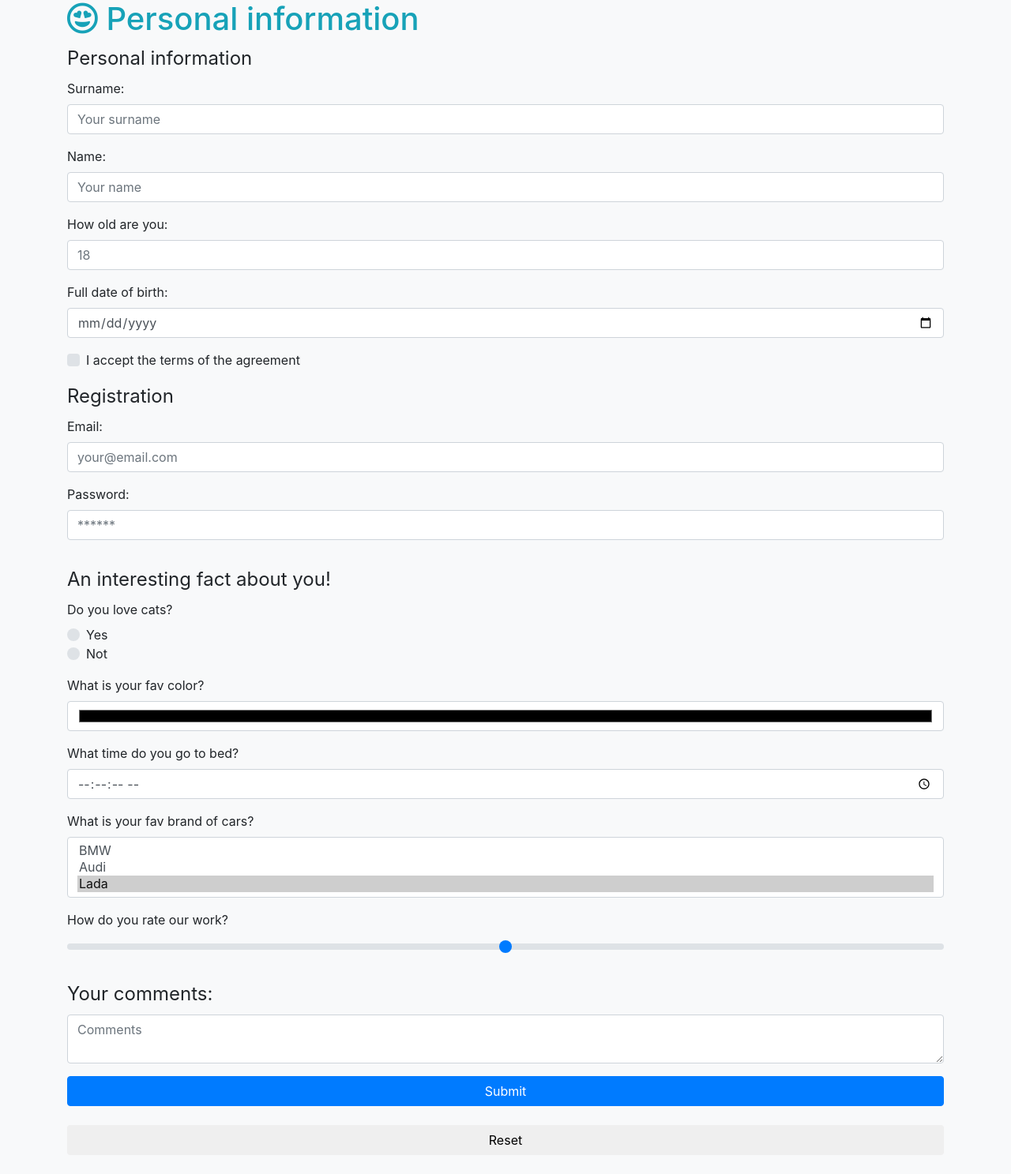
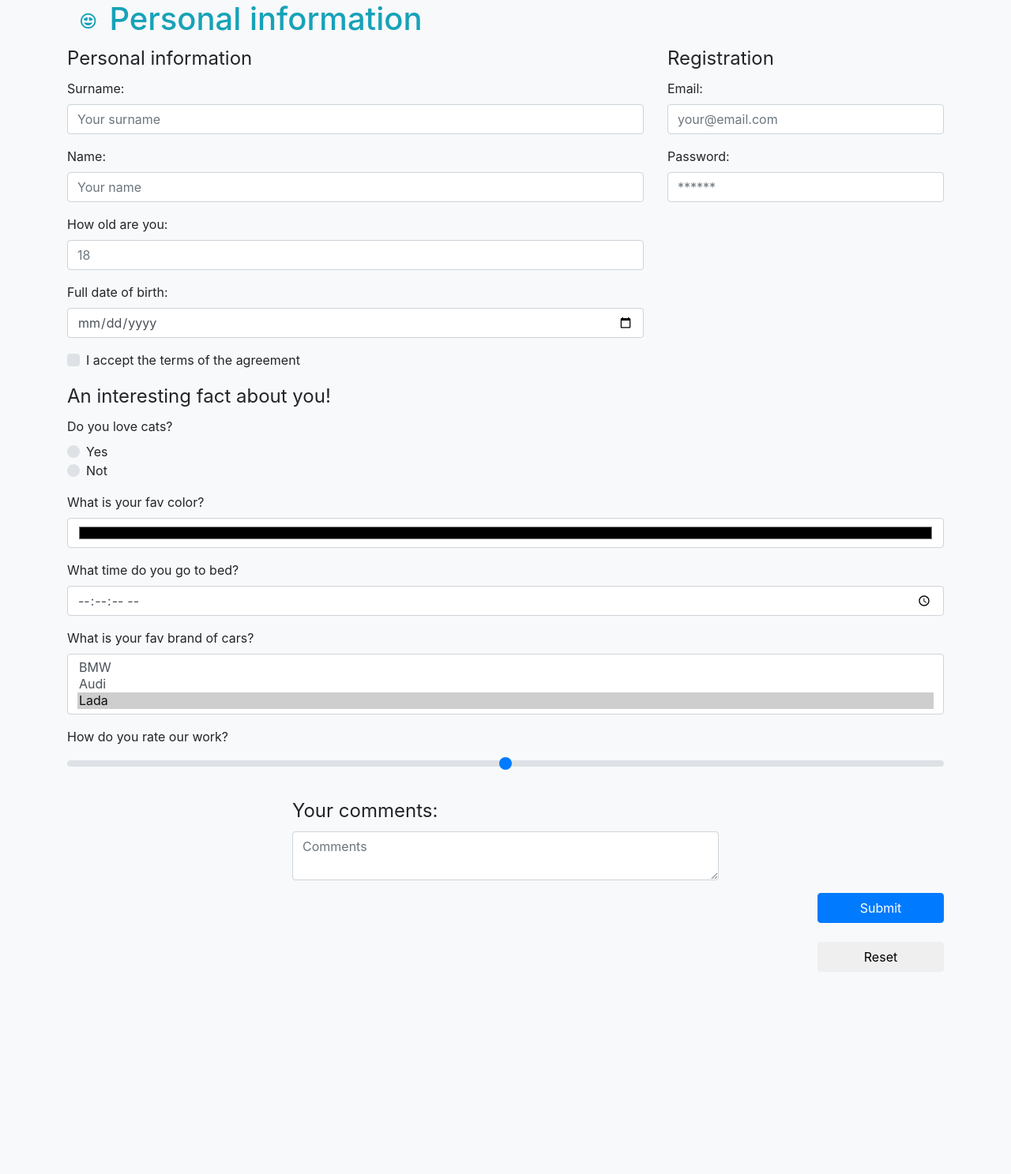
Before and after one commit to Ali-X/bootstrap-form, a plain HTML site: page index.html in a window 1280 px wide. Shown: the whole page at 79% size. After the commit the page ends 1255 px from the top, so only its background shows below. Drawn offline with nearby package versions, Linux system fonts and the light colour scheme.

Commit message:
Implement layout for small screen

```diff
--- a/index.html
+++ b/index.html
@@ -13,13 +13,13 @@
 </head>
 <body class="bg-light">
   <div class="container">
-    <h1 class="text-info"><i class="far fa-grin-hearts" data-toggle="popover" data-placement="top"
-                             data-content="The HT was prepared with love by Alina"></i> Personal information </h1>
+    <h1 class="text-info"><i class="btn btn-lg far fa-grin-hearts" data-toggle="popover" data-placement="top"
+                             data-content="The HT was prepared with love by Alina"></i>Personal information </h1>
     <form method="post" action="https://mate-academy-form-lesson.herokuapp.com/create-application"
           class="needs-validation" novalidate>
 
       <div class="row">
-        <div class="col-12">
+        <div class="col-12 col-sm-6 col-lg-8">
           <fieldset class="form-group">
             <legend>Personal information</legend>
 
@@ -62,7 +62,7 @@
           </fieldset>
         </div>
 
-        <div class="col-12">
+        <div class="col-12 col-sm-6 col-lg-4">
           <fieldset class="form-group">
             <legend>Registration</legend>
 
@@ -135,7 +135,7 @@
             </div>
           </fieldset>
         </div>
-        <div class="col-12">
+        <div class="col-12 col-sm-6 offset-sm-3">
           <fieldset class="form-group">
             <legend>Your comments:</legend>
             <textarea class="form-control" class="form-control" id="comment" name="comment" rows="2"
@@ -148,10 +148,13 @@
       </div>
 
       <div class="row">
-        <div class="col-12">
+        <div class="col-12 col-sm-2 offset-sm-10">
           <input class="btn btn-primary btn-block" type="submit" value="Submit"><br>
         </div>
-        <div class="col-12">
+      </div>
+
+      <div class="row">
+        <div class="col-12 col-sm-2 offset-sm-10">
           <input class="btn btn-block" type="reset" value="Reset"><br>
         </div>
       </div>
```
